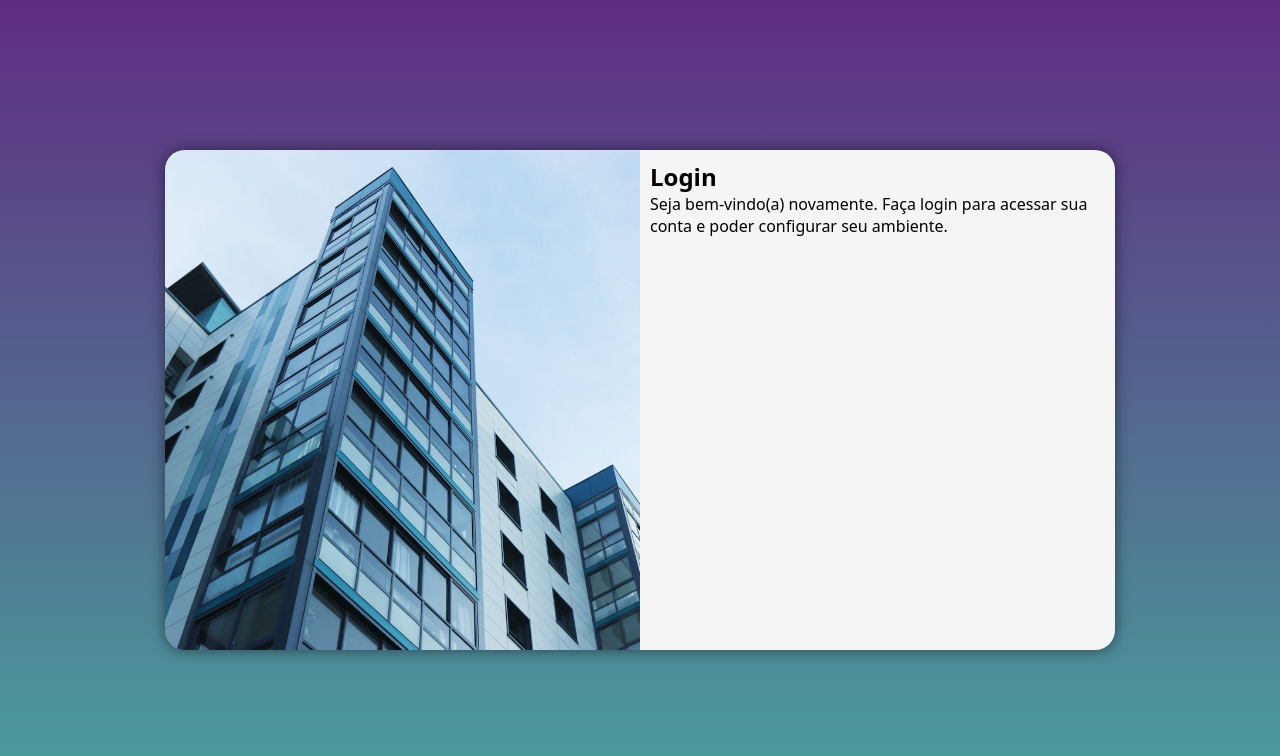
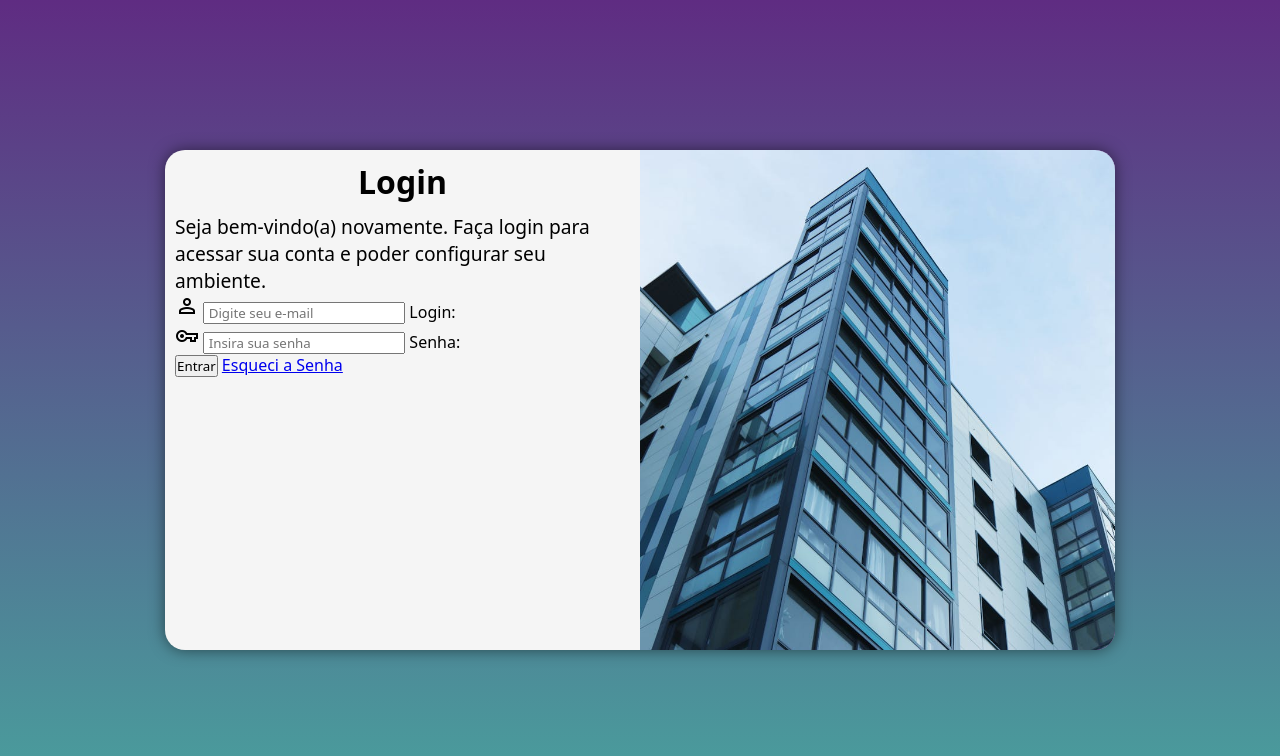
Before and after one commit to VI6IX/ProjetoLogin, a plain HTML site: page index.html in a window 1280 px wide. Drawn offline with nearby package versions, Linux system fonts and the light colour scheme.

Commit message:
formulário adicionado

```diff
--- a/estilos/media-query.css
+++ b/estilos/media-query.css
@@ -40,13 +40,21 @@ Telas Grandes: >1200px
     }
 
     section#login > div#imagem {
-        float: left;
+        float: right;
         width: 50%;
         height: 100%;
     }
 
     section#login > div#formulario {
-        float: right;
+        float: left;
         width: 50%;
     }
+
+    div#formulario > h1 {
+        font-size: 2em;
+    }
+
+    div#formulario > p {
+        font-size: 1.2em;
+    }
 }
--- a/estilos/style.css
+++ b/estilos/style.css
@@ -58,3 +58,12 @@ section#login > div#formulario {
     display: block;
     padding: 10px;
 }
+
+div#formulario > h1 {
+    text-align: center;
+    margin-bottom: 10px;
+}
+
+div#formulario > p {
+    font-size: 0.8em;
+}
--- a/index.html
+++ b/index.html
@@ -6,6 +6,7 @@
     <meta name="viewport" content="width=device-width, initial-scale=1.0">
     <link rel="stylesheet" href="estilos/style.css">
     <link rel="stylesheet" href="estilos/media-query.css">
+    <link href="https://fonts.googleapis.com/css2?family=Material+Symbols+Outlined:wght@100&icon_names=person,vpn_key,mail" rel="stylesheet" />
     <title>Login</title>
 </head>
 
@@ -18,8 +19,19 @@
             <div id="formulario">
                 <h1>Login</h1>
                 <p>Seja bem-vindo(a) novamente. Faça login para acessar sua conta e poder configurar seu ambiente.</p>
-                <form action="login.php" method="post">
-
+                <form action="login.php" method="post" autocomplete="on">
+                    <div class="campo">
+                        <span class="material-symbols-outlined">person</span>
+                        <input type="email" name="login" id="ilogin" placeholder=" Digite seu e-mail" autocomplete="email" required maxlength="30">
+                        <label for="ilogin">Login: </label>
+                    </div>
+                    <div class="campo">
+                        <span class="material-symbols-outlined">vpn_key</span>
+                        <input type="password" name="senha" id="isenha" placeholder=" Insira sua senha" autocomplete="current-password" required minlength="8" maxlength="20">
+                        <label for="isenha">Senha: </label>
+                    </div>
+                    <input type="submit" value="Entrar">
+                    <a href="esqueci.html">Esqueci a Senha</a>
                 </form>
             </div>
         </section>
```
